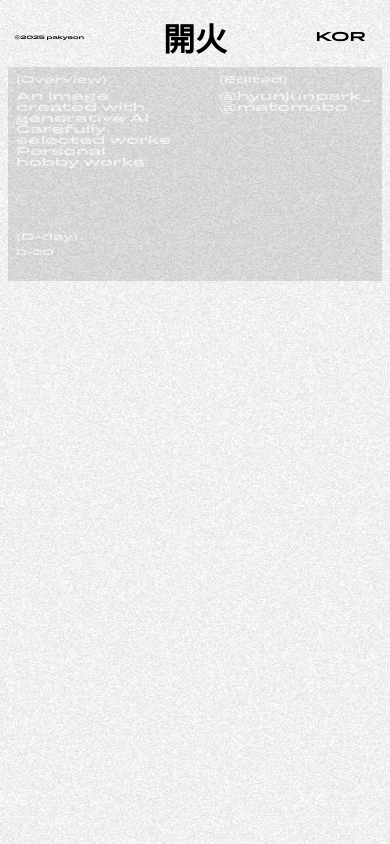
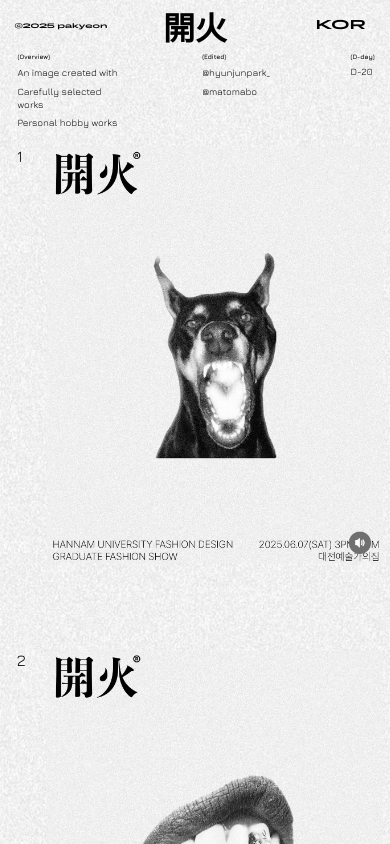
Before and after one commit to zoeznm/pakyeon, a React (Vite) app in the folder phj/: page / in a window 390 px wide. Shown: the top 844 px of the page. Built offline with nearby package versions, Linux system fonts and the light colour scheme.

Commit message:
이미지 추가 완료

```diff
--- a/phj/src/App.tsx
+++ b/phj/src/App.tsx
@@ -3,6 +3,7 @@ import Navbar from './components/Navbar';
 import InfoBar from './components/InfoBar';
 // import MainPage from './components/MainPage';
 import LoaderScreen from './components/LoaderScreen';
+import GallerySection from './components/GallerySection';
 
 
 export default function App() {
@@ -11,11 +12,13 @@ export default function App() {
 
   return (
     <><>
+    <LoaderScreen />
       <Navbar isKorean={false} onToggleLanguage={function (): void {
         throw new Error('Function not implemented.');
       } } />
       <InfoBar />
+      <GallerySection />
       {/* <MainPage /> */}
-    </><LoaderScreen /></>
+    </></>
   );
 }
--- /dev/null
+++ b/phj/src/components/GallerySection.tsx
@@ -0,0 +1,23 @@
+// src/components/GallerySection.tsx
+import '../styles/GallerySection.css';
+
+import img1 from '../assets/posters/poster_1.jpg';
+import img2 from '../assets/posters/poster_2.jpg';
+import img3 from '../assets/posters/poster_3.jpg';
+import img4 from '../assets/posters/poster_4.jpg';
+import img5 from '../assets/posters/poster_5.jpg';
+
+const posters = [img1, img2, img3, img4, img5];
+
+export default function GallerySection() {
+  return (
+    <section className="gallery-section">
+      {posters.map((src, idx) => (
+        <div key={idx} className="gallery-item">
+          <div className="gallery-index">{idx + 1}</div>
+          <img src={src} alt={`poster-${idx + 1}`} className="gallery-img" />
+        </div>
+      ))}
+    </section>
+  );
+}
--- a/phj/src/components/InfoBar.tsx
+++ b/phj/src/components/InfoBar.tsx
@@ -15,18 +15,18 @@ export default function InfoBar() {
 
   return (
     <div className="info-bar">
-      <div className="info-col">
+      <div className="info-col_1">
         <div className="info-title">(Overview)</div>
-        <div className="contents">An image created with generative AI</div>
+        <div className="contents">An image created with</div>
         <div className="contents">Carefully selected works</div>
         <div className="contents">Personal hobby works</div>
       </div>
-      <div className="info-col">
+      <div className="info-col_2">
         <div className="info-title">(Edited)</div>
         <div className="contents">@hyunjunpark_</div>
         <div className="contents">@matomabo</div>
       </div>
-      <div className="info-col">
+      <div className="info-col_3">
         <div className="info-title">(D-day)</div>
         <div className="dday">D-{days}</div>
       </div>
--- a/phj/src/index.css
+++ b/phj/src/index.css
@@ -1,3 +1,7 @@
+
+html {
+  font-size: 16px;
+}
 
 body::before {
   content: "";
--- a/phj/src/styles/App.css
+++ b/phj/src/styles/App.css
@@ -6,7 +6,3 @@
   font-style: normal;
   font-display: swap;
 }
-
-body {
-  font-family: 'TRYGrtsk', sans-serif !important;
-}
--- /dev/null
+++ b/phj/src/styles/GallerySection.css
@@ -0,0 +1,59 @@
+@import url('https://fonts.googleapis.com/css2?family=Inter:ital,opsz,wght@0,14..32,100..900;1,14..32,100..900&family=Jura:wght@300..700&display=swap');
+
+.gallery-section {
+  display: flex;
+  flex-direction: column;
+  align-items: center;
+  padding: 3rem 0;
+}
+
+.gallery-item {
+  display: flex;
+  align-items: center;
+  margin-bottom: 3rem;
+  width: 90%;
+  max-width: 600px;
+}
+
+.gallery-index {
+  font-size: 2rem;
+  color: #000;
+  width: 2.5rem;
+  text-align: center;
+  margin-right: 1.5rem;
+  font-family: "Jura", sans-serif;
+}
+
+.gallery-img {
+  width: 100%;
+  height: auto;
+  object-fit: cover;
+}
+
+@media (max-width: 480px) {
+  .gallery-item {
+    position: relative;
+    margin-top: 3.5rem;
+    flex-direction: row;    /* 모바일에서 인덱스와 이미지가 가로로 */
+    align-items: center;
+    margin-bottom: 2rem;
+    z-index: 10000;
+  }
+  .gallery-index {
+    position: absolute;
+    top: 0;
+    left: -10px;
+    margin-right: 2rem;
+    font-size: 1rem;
+    width: auto;
+  }
+  .gallery-img {
+    margin-left: 20px;
+    width: 100%;
+  }
+
+  .language-toggle {
+    padding: 0.3rem 0.6rem;
+    font-size: 0.8rem;
+  }
+}
--- a/phj/src/styles/InfoBar.css
+++ b/phj/src/styles/InfoBar.css
@@ -1,23 +1,37 @@
+@import url('https://fonts.googleapis.com/css2?family=Inter:ital,opsz,wght@0,14..32,100..900;1,14..32,100..900&family=Jura:wght@300..700&display=swap');
+
+
 .info-bar {
+  position: absolute;
   display: flex;
   justify-content: space-between;
   padding: 3rem;
-  background-color: #000;
-  color: #fff;
-  gap: 3rem;
+  color: #000;
+  gap: 37rem;
+  font-family: "Jura", sans-serif;
+  z-index: 1001;
 }
-.info-col {
+.info-col_2{
   flex: 1;
 }
+.info-col_1 {
+  flex: 6;
+}
+.info-col_3 {
+  flex: 2;
+}
+
 .info-title {
   font-weight: bold;
   margin-bottom: 0.4rem;
 }
 .contents {
-  font-size: 11px;
+  font-size: 1rem;   /* 또는 14px, 1rem 등 원하는 크기로 조정 */
+  line-height: 1.4;     /* 가독성을 위해 줄 높이도 살짝 늘려줄 수 있습니다 */
+  margin-bottom: 0.3rem;/* 항목 간 간격 */
 }
 .dday {
-  font-size: 0.5rem;
+  font-size: 1rem;
 }
 
 @media (max-width: 768px) {
@@ -34,9 +48,25 @@
 
 @media (max-width: 480px) {
   .info-bar {
-    padding: 0.5rem;
+    color: #000;
+    padding: 0.6rem;
+    gap: 5rem;
+    z-index: 10000;
   }
   .info-title {
+    font-size: 0.4rem;
+    z-index: 1001;
+  }
+  .contents {
+    font-size: 0.6rem;
+  }
+  .info-col_1 {
+    flex: 7;
+  }
+  .info-col_3 {
+    flex: 2;
+  }
+  .dday {
     font-size: 0.6rem;
   }
 }
--- a/phj/src/styles/LoaderScreen.css
+++ b/phj/src/styles/LoaderScreen.css
@@ -5,7 +5,7 @@
   width: 100vw;
   height: 100vh;
   background: #000;
-  z-index: 9999;
+  z-index: 9999999;
   overflow: hidden;
 }
 .loader-count {
--- a/phj/src/styles/Navbar.css
+++ b/phj/src/styles/Navbar.css
@@ -17,14 +17,14 @@
   color: #000;
   position: sticky;
   top: 0;
-  z-index: 1000;
+  z-index: 100000;
 }
 
 /* 좌, 중, 우 영역 비율 유지 */
 .navbar-left,
 .navbar-center,
 .navbar-right {
-  flex: 1;
+  flex: none;
 }
 
 /* 가운데 로고 스타일 */
@@ -88,15 +88,21 @@
   .navbar {
     padding: 0.4rem;
   }
+  .navbar-left {
+    font-size: 0.3rem;
+  }
   .navbar-center {
+    position: absolute;
+    left: 50%;
+    transform: translateX(-50%);
     font-size: 2rem;
     font-weight: 700;
   }
   .navbar-left{
-    font-size: 0.3rem;
+    font-size: 0.4rem;
   }
   .language-toggle {
-    font-size: 0.8rem;
+    font-size: 0.4rem;
     padding: 0.3rem 0.6rem;
   }
 }
```
